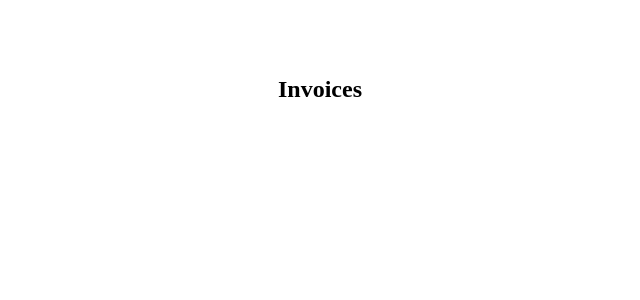
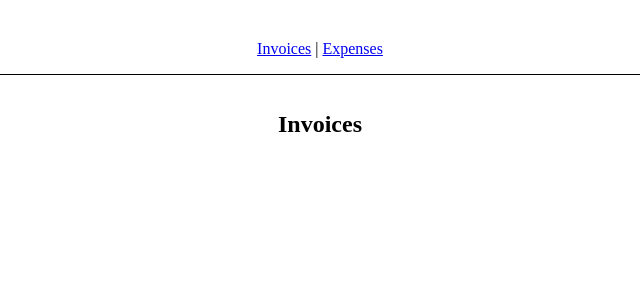
Before and after one commit to carlos-daniel8/tutorial-react-router-dom, a React (Vite) app: page /invoices in a window 1280 px wide. Shown: the top 300 px of the page, without its empty margins (320-960 px from the left). Built offline with nearby package versions, Linux system fonts and the light colour scheme.

Commit message:
Nested routes

```diff
--- a/src/App.tsx
+++ b/src/App.tsx
@@ -1,8 +1,9 @@
-import { Link } from "react-router-dom";
+import { Link, Outlet } from "react-router-dom";
 import "./App.css";
 
 function App() {
   return (
+    <>
     <nav
       style={{
         borderBottom: "solid 1px",
@@ -12,6 +13,8 @@
       <Link to="/invoices">Invoices</Link> |{" "}
       <Link to="/expenses">Expenses</Link>
     </nav>
+    <Outlet />
+    </>
   );
 }
 
--- a/src/main.tsx
+++ b/src/main.tsx
@@ -7,9 +7,10 @@
 ReactDOM.createRoot(document.getElementById("root")!).render(
   <BrowserRouter>
     <Routes>
-      <Route path="/" element={<App />}/>
-      <Route path="/expenses" element={<Expenses />}/>
-      <Route path="/invoices" element={<Invoices />} />
+      <Route path="/" element={<App />}>
+        <Route path="/expenses" element={<Expenses />}/>
+        <Route path="/invoices" element={<Invoices />} />
+      </Route>
     </Routes>
   </BrowserRouter>
 );
```
